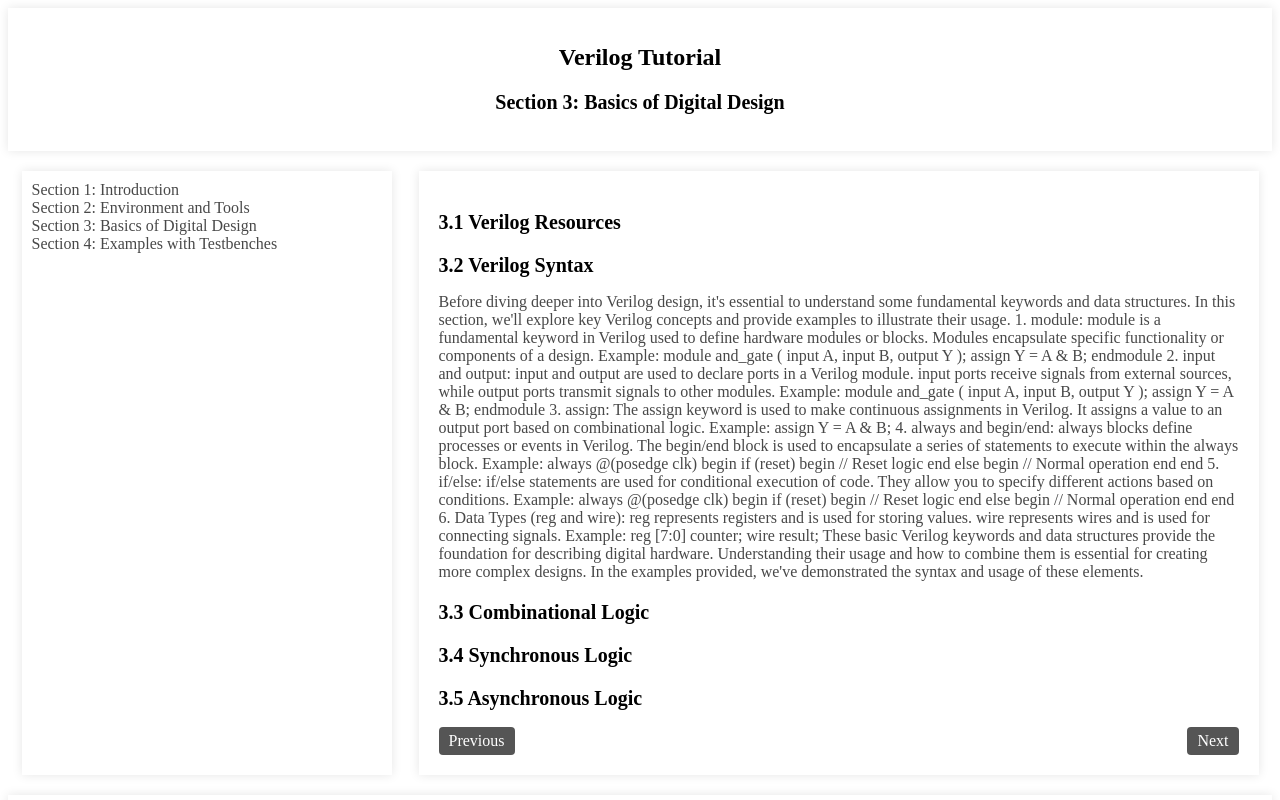
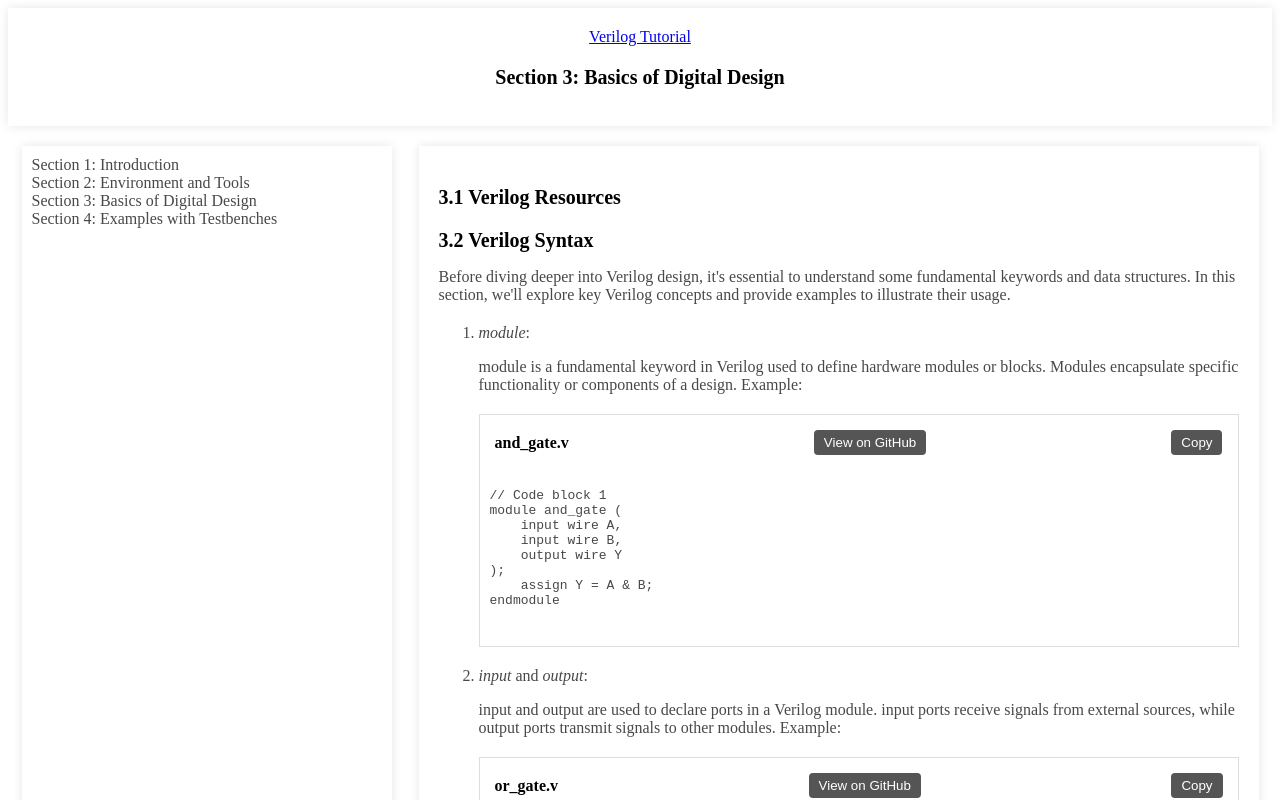
Before and after one commit to PavlosTzitzos/HDLs-intro, a plain HTML site: page VerilogTutorial/section-3/section-3.html in a window 1280 px wide. Both pictures are taken after a click on the element "3.2 Verilog Syntax". Shown: the top 800 px of the page. Drawn offline with nearby package versions, Linux system fonts and the light colour scheme.

Commit message:
Add files via upload

```diff
--- a/VerilogTutorial/section-3/section-3.html
+++ b/VerilogTutorial/section-3/section-3.html
@@ -7,7 +7,7 @@
 </head>
 <body>
     <header>
-        <h1>Verilog Tutorial</h1>
+        <a href="../index.html">Verilog Tutorial</a>
         <h2>Section 3: Basics of Digital Design</h2>
     </header>
 
@@ -93,41 +93,67 @@
                     </div>
                     <!-- Content for section 3.2 -->
                     <div class="contents">
+                        <p>
                             Before diving deeper into Verilog design, it's essential to understand some fundamental keywords and data structures. In this section, we'll explore key Verilog concepts and provide examples to illustrate their usage.
-
-1. module:
-
+                        </p>
+                        <ol>
+                            <li>
+                                <i>module</i>:
+                                <p>
                                     module is a fundamental keyword in Verilog used to define hardware modules or blocks.
-
                                     Modules encapsulate specific functionality or components of a design.
-
                                     Example:
-
+                                    <div class="code-box">
+                                        <div class="code-header">
+                                            <span class="filename">and_gate.v</span>
+                                            <!--<p class="file-name" onclick="openImageViewer('image1.jpg')">Image 1</p>-->
+                                            <button class="copy-button" onclick="openGitHubLink('https://github.com/PavlosTzitzos/Verilog-Code/blob/main/Verilog/and_gate.v')">View on GitHub</button>
+                                            <!--<button class="download-button" onclick="downloadGitHubFile('https://github.com/PavlosTzitzos/Verilog-Code/blob/main/Verilog/and_gate.v')">Download</button>-->
+                                            <button class="copy-button" data-code-id="code-1">Copy</button>
+                                        </div>
+                                        <pre><code class="language-verilog" id="code-1">
+// Code block 1
 module and_gate (
-    input A,
-    input B,
-    output Y
+    input wire A,
+    input wire B,
+    output wire Y
 );
     assign Y = A & B;
 endmodule
-
-
-2. input and output:
-
+                                        </code></pre>
+                                    </div>
+                                </p>
+                            </li>
+                            <li>
+                                <i>input</i> and <i>output</i>:
+                                <p>
                                     input and output are used to declare ports in a Verilog module.
 
                                     input ports receive signals from external sources, while output ports transmit signals to other modules.
 
                                     Example:
-
-module and_gate (
-    input A,
-    input B,
-    output Y
+                                    <div class="code-box">
+                                        <div class="code-header">
+                                            <span class="filename">or_gate.v</span>
+                                            <!--<p class="file-name" onclick="openImageViewer('image1.jpg')">Image 1</p>-->
+                                            <button class="copy-button" onclick="openGitHubLink('https://github.com/PavlosTzitzos/Verilog-Code/blob/main/Verilog/and_gate.v')">View on GitHub</button>
+                                            <!--<button class="download-button" onclick="downloadGitHubFile('https://github.com/PavlosTzitzos/Verilog-Code/blob/main/Verilog/and_gate.v')">Download</button>-->
+                                            <button class="copy-button" data-code-id="code-2">Copy</button>
+                                        </div>
+                                        <pre><code class="language-verilog" id="code-2">
+// Code block 2
+module or_gate (
+    input wire A,
+    input wire B,
+    output wire Y
 );
-    assign Y = A & B;
+    assign Y = A | B;
 endmodule
-
+                                        </code></pre>
+                                    </div>
+                                </p>
+                            </li>
+                        </ol>
 
 3. assign:
 
--- a/VerilogTutorial/theme.css
+++ b/VerilogTutorial/theme.css
@@ -347,7 +347,7 @@ nav ul li:hover ul {
 }
 
 .light-theme h1 a {
-    background-color: #ffffff;
+    background-color: #fff;
     color: #000;
     text-decoration: none;
 }
@@ -393,6 +393,14 @@ nav ul li:hover ul {
 
 .light-theme .collapsible .header:hover {
     text-decoration: underline;
+}
+
+.ligth-theme .collapsible .contents ul li a {
+    color:#484848;
+}
+
+.ligth-theme .collapsible .contents ul li a:hover {
+    color:#000;
 }
 
 /* Style for the sticky navigation */
```
Also changed, not shown: VerilogTutorial/section-4/section-4.html (+1 -1 lines). Lines whose indentation alone changed are shown as unchanged.
